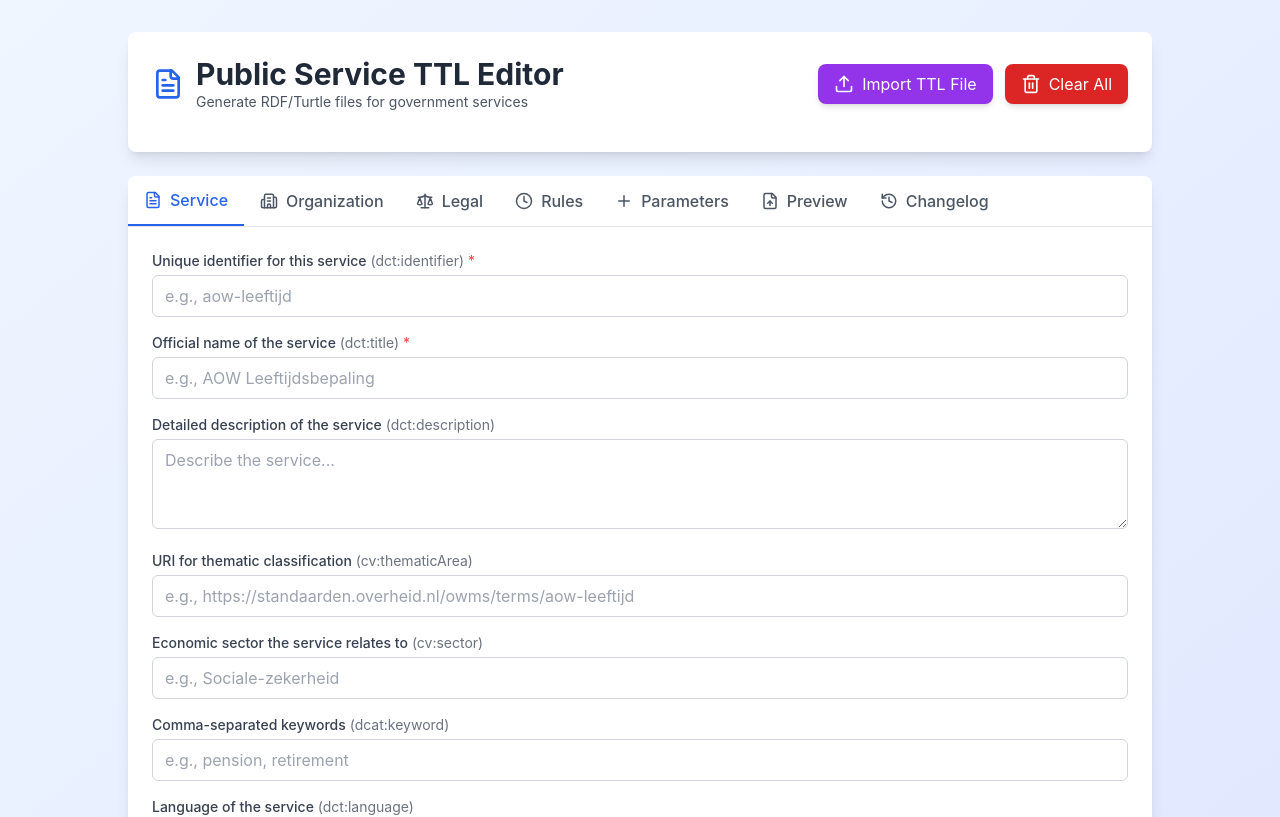
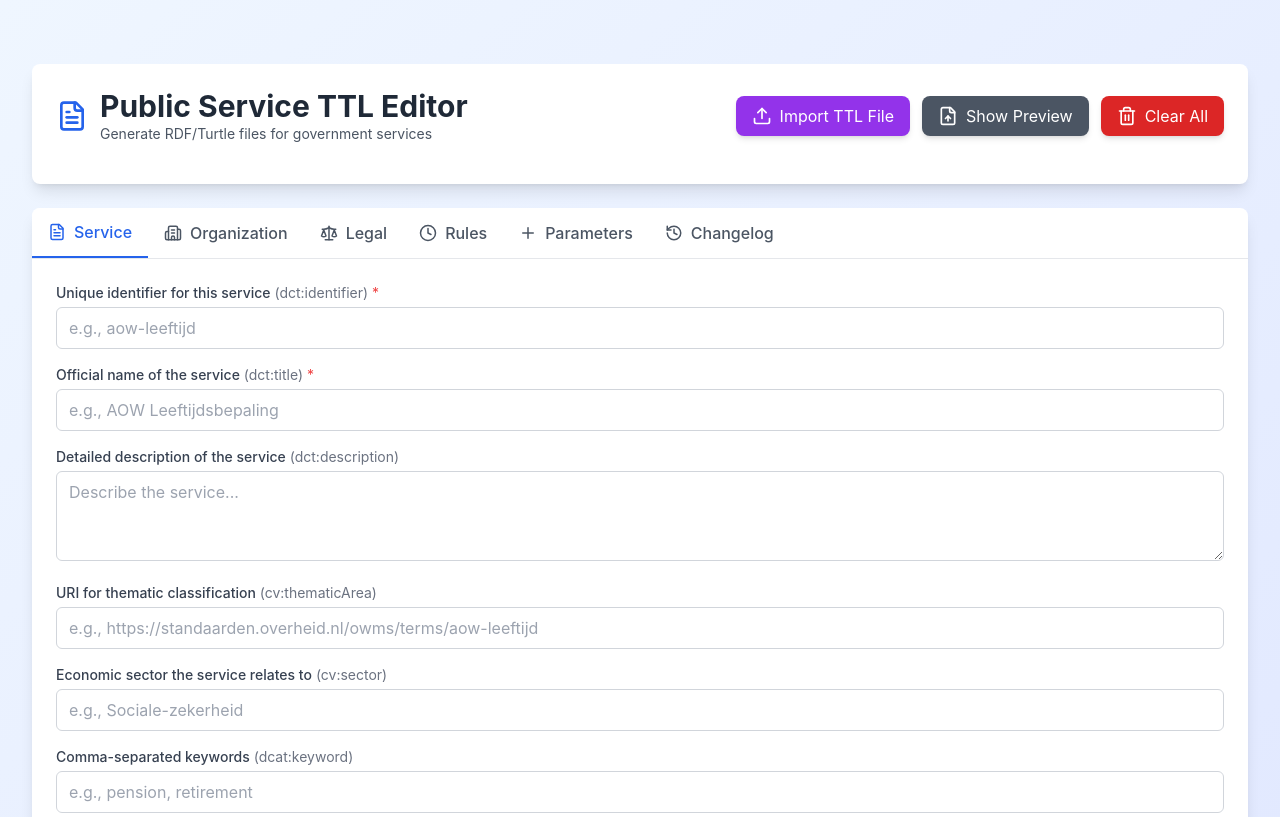
Before and after one commit to sgort/ttl-editor, a React (Create React App) app: page / in a window 1280 px wide. Shown: the top 817 px of the page. Built offline with nearby package versions, Linux system fonts and the light colour scheme.

Commit message:
added preview panel, removed preview tab

```diff
--- a/src/App.js
+++ b/src/App.js
@@ -16,6 +16,7 @@ import {
 } from 'lucide-react';
 import React, { useState } from 'react';
 
+import PreviewPanel from './components/PreviewPanel';
 import {
   ChangelogTab,
   LegalTab,
@@ -49,6 +50,7 @@ function App() {
     message: '',
   });
   const [showClearDialog, setShowClearDialog] = useState(false);
+  const [showPreviewPanel, setShowPreviewPanel] = useState(false);
 
   // Service state
   const [service, setService] = useState(DEFAULT_SERVICE);
@@ -454,7 +456,10 @@ function App() {
 
   return (
     <div className="min-h-screen bg-gradient-to-br from-blue-50 to-indigo-100 py-8 px-4">
-      <div className="max-w-5xl mx-auto">
+      <div className={`grid ${showPreviewPanel ? 'grid-cols-[1fr,500px]' : 'grid-cols-1'} gap-4`}>
+        {/* LEFT SIDE: Main Editor (all existing content) */}
+        <div className="container mx-auto px-4 py-8 max-w-7xl">
+          {/* Header */}
           <div className="bg-white rounded-lg shadow-lg p-6 mb-6">
             <div className="flex items-center justify-between mb-4">
               <div className="flex items-center gap-3">
@@ -482,6 +487,21 @@ function App() {
                   <Upload size={20} />
                   Import TTL File
                 </label>
+
+                {/* Toggle Preview Button */}
+                <button
+                  onClick={() => setShowPreviewPanel(!showPreviewPanel)}
+                  className={`flex items-center gap-2 px-4 py-2 rounded-lg shadow-md transition-colors ${
+                    showPreviewPanel
+                      ? 'bg-green-600 text-white hover:bg-green-700'
+                      : 'bg-gray-600 text-white hover:bg-gray-700'
+                  }`}
+                  title={showPreviewPanel ? 'Hide preview panel' : 'Show preview panel'}
+                >
+                  <FileUp size={20} />
+                  {showPreviewPanel ? 'Hide Preview' : 'Show Preview'}
+                </button>
+
                 <button
                   onClick={() => setShowClearDialog(true)}
                   className="flex items-center gap-2 px-4 py-2 bg-red-600 text-white rounded-lg hover:bg-red-700 shadow-md transition-colors"
@@ -513,17 +533,11 @@ function App() {
             )}
           </div>
 
+          {/* Tabs and Content */}
           <div className="bg-white rounded-lg shadow-lg overflow-hidden">
             <div className="flex border-b overflow-x-auto">
-            {[
-              'service',
-              'organization',
-              'legal',
-              'rules',
-              'parameters',
-              'preview',
-              'changelog',
-            ].map((tab) => (
+              {['service', 'organization', 'legal', 'rules', 'parameters', 'changelog'].map(
+                (tab) => (
                   <button
                     key={tab}
                     onClick={() => setActiveTab(tab)}
@@ -563,12 +577,6 @@ function App() {
                         Parameters
                       </span>
                     )}
-                {tab === 'preview' && (
-                  <span className="flex items-center justify-center gap-2">
-                    <FileUp size={18} />
-                    Preview
-                  </span>
-                )}
                     {tab === 'changelog' && (
                       <span className="flex items-center justify-center gap-2">
                         <History size={18} />
@@ -576,11 +584,12 @@ function App() {
                       </span>
                     )}
                   </button>
-            ))}
+                )
+              )}
             </div>
 
-          <div className="p-6">
-            {activeTab === 'service' && <ServiceTab service={service} setService={setService} />}{' '}
+            <div className="p-6 min-h-[600px]">
+              {activeTab === 'service' && <ServiceTab service={service} setService={setService} />}
               {activeTab === 'organization' && (
                 <OrganizationTab organization={organization} setOrganization={setOrganization} />
               )}
@@ -604,19 +613,10 @@ function App() {
                 />
               )}
               {activeTab === 'changelog' && <ChangelogTab />}
-            {activeTab === 'preview' && (
-              <div>
-                <h3 className="text-lg font-semibold text-blue-700 border-b pb-2 mb-4">
-                  TTL Preview
-                </h3>
-                <pre className="bg-gray-900 text-green-400 p-4 rounded overflow-x-auto text-sm font-mono max-h-[1600px] overflow-y-auto">
-                  {generateTTL()}
-                </pre>
-              </div>
-            )}
             </div>
           </div>
 
+          {/* Validate and Download Buttons */}
           <div className="mt-6 flex gap-4 justify-end">
             <button
               onClick={handleValidate}
@@ -632,6 +632,7 @@ function App() {
             </button>
           </div>
 
+          {/* Footer */}
           <footer className="mt-8 pt-6 border-t text-center text-gray-600 text-sm">
             <p>
               Public Service TTL Editor - Part of RONL Initiative
@@ -649,6 +650,13 @@ function App() {
           </footer>
         </div>
 
+        {/* RIGHT SIDE: Live Preview Panel (conditionally rendered) */}
+        {showPreviewPanel && (
+          <div className="fixed right-0 top-0 h-screen w-[500px] z-50">
+            <PreviewPanel ttlContent={generateTTL()} />
+          </div>
+        )}
+      </div>
       {/* Clear Confirmation Dialog */}
       {showClearDialog && (
         <div className="fixed inset-0 bg-black bg-opacity-50 flex items-center justify-center z-50 px-4">
--- /dev/null
+++ b/src/components/PreviewPanel.jsx
@@ -0,0 +1,63 @@
+import { Check, Copy } from 'lucide-react';
+import React from 'react';
+
+/**
+ * PreviewPanel Component
+ *
+ * Displays live TTL preview in a side panel that updates in real-time as the user edits.
+ * Compact design optimized for split-screen layout.
+ *
+ * @param {string} ttlContent - The generated TTL content to display
+ */
+const PreviewPanel = ({ ttlContent }) => {
+  const [copied, setCopied] = React.useState(false);
+
+  const handleCopy = () => {
+    navigator.clipboard.writeText(ttlContent);
+    setCopied(true);
+    setTimeout(() => setCopied(false), 2000);
+  };
+
+  return (
+    <div className="h-full flex flex-col bg-gray-900 border-l border-gray-700">
+      {/* Header */}
+      <div className="flex items-center justify-between px-4 py-3 bg-gray-800 text-white border-b border-gray-700">
+        <div className="flex items-center gap-2">
+          <span className="text-sm font-semibold">Live TTL Preview</span>
+          <span className="text-xs text-gray-400">Updates automatically</span>
+        </div>
+        <button
+          onClick={handleCopy}
+          className="flex items-center gap-1 px-3 py-1 text-xs bg-gray-700 hover:bg-gray-600 rounded transition-colors"
+          title="Copy to clipboard"
+        >
+          {copied ? (
+            <>
+              <Check size={14} />
+              Copied!
+            </>
+          ) : (
+            <>
+              <Copy size={14} />
+              Copy
+            </>
+          )}
+        </button>
+      </div>
+
+      {/* TTL Content */}
+      <div className="flex-1 overflow-auto bg-gray-900">
+        <pre className="text-xs leading-relaxed text-green-400 bg-gray-900 p-4 min-h-full font-mono whitespace-pre-wrap break-words">
+          {ttlContent || '// No content yet - start filling in the form fields'}
+        </pre>
+      </div>
+
+      {/* Footer with line count */}
+      <div className="px-4 py-2 bg-gray-800 text-gray-400 text-xs border-t border-gray-700">
+        {ttlContent ? `${ttlContent.split('\n').length} lines` : 'Ready'}
+      </div>
+    </div>
+  );
+};
+
+export default PreviewPanel;
```
Lines whose indentation alone changed are shown as unchanged.
